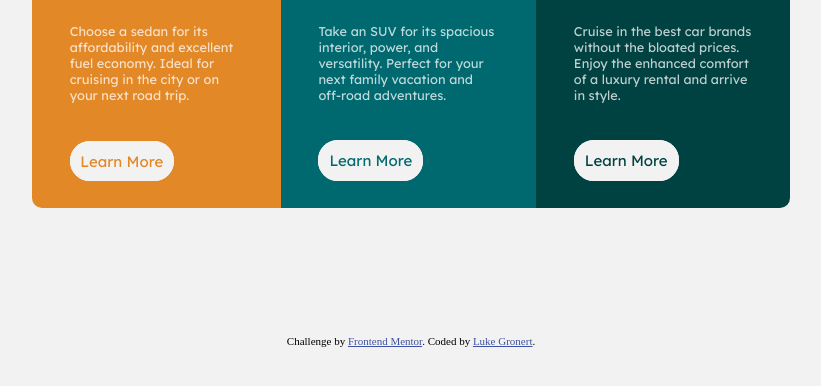
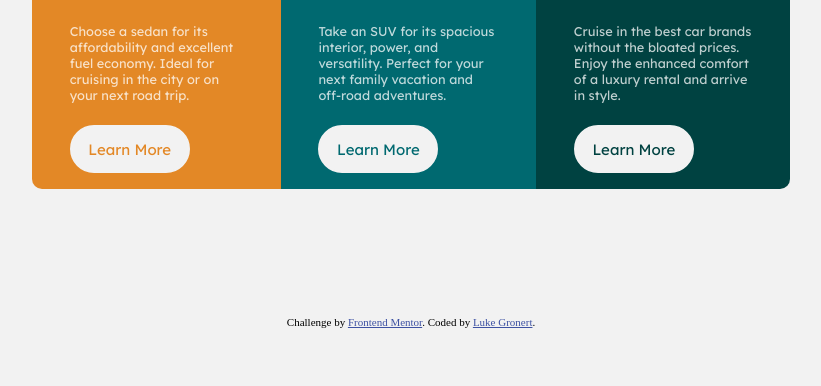
Before and after one commit to lukegronert/ThreeColumnCardComponent, a website: page index.html in a window 1280 px wide. Shown: the part 276-662 px from the top of the page, without its empty margins (229-1050 px from the left). Drawn offline with Linux system fonts and the light colour scheme.

Commit message:
Changed all id's to classes. Adjusted styling for the learn more anchor tags so they will sit at the bottom of the div at all times.

```diff
--- a/index.html
+++ b/index.html
@@ -20,22 +20,22 @@
 </head>
 <body>
   <main role='main'>
-    <div id="content">
-      <div id="sedansCard" class='card'>
+    <div class="content">
+      <div class="sedansCard card">
         <img src='./images/icon-sedans.svg' alt='sedan image'>
         <h2>Sedans</h2>
         <p>Choose a sedan for its affordability and excellent fuel economy. Ideal for cruising in the city
           or on your next road trip.</p>
         <a href="#">Learn More</a>
       </div>
-      <div id="suvCard" class='card'>
+      <div class="suvCard card">
         <img src='./images/icon-suvs.svg' alt='SUV image'>
         <h2>SUVs</h2>
         <p>Take an SUV for its spacious interior, power, and versatility. Perfect for your next family vacation
           and off-road adventures.</p>
         <a href="#">Learn More</a>
       </div>
-      <div id="luxuryCard" class='card'>
+      <div class="luxuryCard card">
         <img src='./images/icon-luxury.svg' alt='luxury car image'>
         <h2>Luxury</h2>
         <p>Cruise in the best car brands without the bloated prices. Enjoy the enhanced comfort of a luxury
--- a/styles.css
+++ b/styles.css
@@ -3,7 +3,7 @@ body {
   background-color: hsl(0, 0%, 95%);
 }
 
-#content {
+.content {
   display: flex;
   flex-direction: column;
   border-radius: 10px;
@@ -13,39 +13,52 @@ body {
 }
 
 @media (min-width: 900px) {
-  #content {
+  .content {
     flex-direction: row;
     margin: 10% 20%;
     max-width: 1300px;
   }
 }
 
-#sedansCard {
+.sedansCard {
   background-color: hsl(31, 77%, 52%);
 }
-#sedansCard a {
+.sedansCard a {
   color: hsl(31, 77%, 52%);
 }
 
-#suvCard {
+.suvCard {
   background-color: hsl(184, 100%, 22%);
 }
 
-#suvCard a {
+.suvCard a {
   color: hsl(184, 100%, 22%);
 }
 
-#luxuryCard {
+.luxuryCard {
   background-color: hsl(179, 100%, 13%);
 }
 
-#luxuryCard a {
+.luxuryCard a {
   color: hsl(179, 100%, 13%);
 }
 
-#suvCard a:hover,
-#sedansCard a:hover,
-#luxuryCard a:hover {
+.sedansCard,
+.suvCard,
+.luxuryCard {
+  position: relative;
+}
+
+.suvCard a,
+.sedansCard a,
+.luxuryCard a {
+  position: absolute;
+  bottom: 0;
+}
+
+.suvCard a:hover,
+.sedansCard a:hover,
+.luxuryCard a:hover {
   background-color: transparent;
   color: hsl(0, 0%, 95%);
 }
@@ -70,18 +83,20 @@ body {
 .card p {
   color: hsla(0, 0%, 100%, 0.75);
   font-family: "Lexend Deca", sans-serif;
-  margin-bottom: 3rem;
+  margin-bottom: 4rem;
+  font-size: 1.2rem;
 }
 
 @media (min-width: 900px) {
   .card p {
     font-size: 0.8rem;
+    margin-bottom: 3rem;
   }
 }
 
 .card a {
   background-color: hsl(0, 0%, 95%);
-  border-radius: 20px;
+  border-radius: 50px;
   text-decoration: none;
   outline: none;
   border: none;
@@ -91,11 +106,12 @@ body {
   border: 2px solid hsl(0, 0%, 95%);
   box-sizing: border-box;
   cursor: pointer;
-  align-self: flex-end;
+  margin-bottom: 1rem;
+  text-align: center;
 }
 
 @media (min-width: 900px) {
   .card a {
-    width: 7rem;
+    width: 7.5rem;
   }
 }
```
